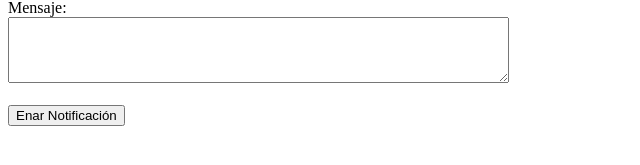
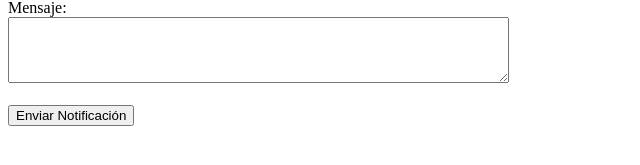
Before and after one commit to AlfredoQS151/Programacion-Movil-2, a website: page public/index.html in a window 1280 px wide. Shown: the part 259-424 px from the top of the page, 0-640 px from the left. Drawn offline with Linux system fonts and the light colour scheme.

Commit message:
Update index.html

```diff
--- a/public/index.html
+++ b/public/index.html
@@ -16,7 +16,7 @@
     <label>Mensaje:</label><br>
     <textarea id="body" rows="4" cols="60" required></textarea><br><br>
 
-    <button type="submit">Enar Notificación</button>
+    <button type="submit">Enviar Notificación</button>
   </form>
 
   <p id="response"></p>
```
